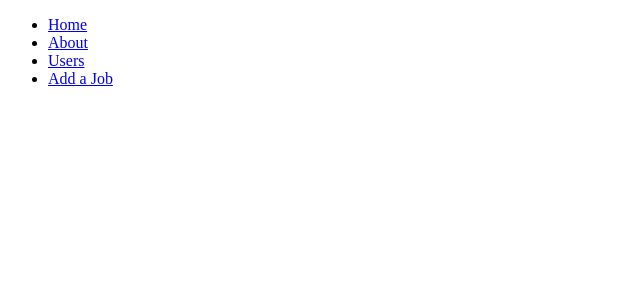
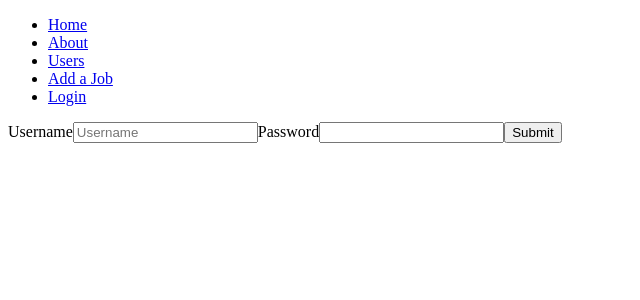
Before and after one commit to justdjango/job-board, a React (Create React App) app in the folder frontend/: page /login in a window 1280 px wide. Shown: the top 300 px of the page, without its empty margins (0-640 px from the left). Built offline with nearby package versions, Linux system fonts and the light colour scheme.

Commit message:
Authentication

```diff
--- a/frontend/src/App.js
+++ b/frontend/src/App.js
@@ -3,32 +3,20 @@
   BrowserRouter as Router,
   Routes,
   Route,
-  Link
 } from "react-router-dom";
+import { AuthContextProvider } from './contexts/AuthContext'
 import { JobList } from './components/JobList'
 import { JobDetail } from './components/JobDetail'
 import { JobCreate } from './components/JobCreate'
+import { Login } from './components/Login'
+import { Navbar } from "./components/Navbar";
 
 export default function App() {
   return (
     <Router>
+      <AuthContextProvider>
         <div>
-        <nav>
-          <ul>
-            <li>
-              <Link to="/">Home</Link>
-            </li>
-            <li>
-              <Link to="/about">About</Link>
-            </li>
-            <li>
-              <Link to="/users">Users</Link>
-            </li>
-            <li>
-              <Link to="/create-job">Add a Job</Link>
-            </li>
-          </ul>
-        </nav>
+          <Navbar />
 
           {/* A <Routes> looks through its children <Route>s and
               renders the first one that matches the current URL. */}
@@ -37,9 +25,11 @@
             <Route path="/users" element={<Users />} />
             <Route path="/jobs/:id" element={<JobDetail />} />
             <Route path="/create-job" element={<JobCreate />} exact />
+            <Route path="/login" element={<Login />} exact />
             <Route path="/" element={<JobList />} exact />
           </Routes>
         </div>
+      </AuthContextProvider>
     </Router>
   );
 }
--- a/frontend/src/api.js
+++ b/frontend/src/api.js
@@ -1,11 +1,15 @@
-const baseURL = "http://127.0.0.1:8000/api"
+const baseURL = "http://127.0.0.1:8000"
+const apiURL = `${baseURL}/api`
 
 export const API = {
+    auth: {
+        login: `${baseURL}/auth-token/`
+    },
     jobs: {
-        list: `${baseURL}/jobs/`,
-        create: `${baseURL}/create-job/`,
-        retrieve: id => `${baseURL}/jobs/${id}/`,
-        update: id => `${baseURL}/jobs/${id}/update/`,
-        delete: id => `${baseURL}/jobs/${id}/delete/`,
+        list: `${apiURL}/jobs/`,
+        create: `${apiURL}/create-job/`,
+        retrieve: id => `${apiURL}/jobs/${id}/`,
+        update: id => `${apiURL}/jobs/${id}/update/`,
+        delete: id => `${apiURL}/jobs/${id}/delete/`,
     }
 }
--- a/frontend/src/components/JobCreate.js
+++ b/frontend/src/components/JobCreate.js
@@ -1,15 +1,21 @@
+import { useContext, useState } from 'react';
 import { Formik, Field, Form } from 'formik';
 import axios from "axios"
 import { API } from '../api'
-import { useState } from 'react';
+import { AuthContext } from "../contexts/AuthContext";
 
 export function JobCreate() {
     const [loading, setLoading] = useState(false)
+    const { user: { token } } = useContext(AuthContext)
 
     function handleSubmit(values) {
         console.log(values)
         setLoading(true)
-        axios.post(API.jobs.create, values)
+        axios.post(API.jobs.create, values, {
+            headers: {
+                "Authorization": `Token ${token}`
+            }
+        })
             .then(res => {
                 console.log(res.data)
             })
@@ -23,11 +29,11 @@
             {loading && "Loading..."}
             <Formik
                 initialValues={{
-                    title: '',
-                    company_name: '',
-                    company_website: '',
-                    location:'',
-                    salary: null
+                    title: 'Software developer',
+                    company_name: 'Facebook',
+                    company_website: 'https://facebook.com',
+                    location:'California',
+                    salary: 100000
                 }}
                 onSubmit={handleSubmit}>
 
--- a/frontend/src/components/JobDetail.js
+++ b/frontend/src/components/JobDetail.js
@@ -16,7 +16,7 @@
           })
       }
       fetchJob()
-    }, [])
+    }, [id])
 
     return (
         <div>
--- /dev/null
+++ b/frontend/src/components/Login.js
@@ -0,0 +1,45 @@
+import { useState } from 'react';
+import { Formik, Field, Form } from 'formik';
+import axios from "axios"
+import { API } from '../api'
+import { authService } from '../services/authentication';
+
+export function Login() {
+    const [loading, setLoading] = useState(false)
+
+    function handleSubmit(values) {
+        setLoading(true)
+        axios.post(API.auth.login, values)
+            .then(res => authService.login(res.data.token))
+            .finally(() => setLoading(false))
+    }
+
+    return (
+        <div>
+            {loading && "Loading..."}
+            <Formik
+                initialValues={{
+                    username: '',
+                    password: '',
+                }}
+                onSubmit={handleSubmit}>
+
+                {({ errors, touched }) => (
+                    <Form>
+                        <label htmlFor="username">Username</label>
+                        <Field id="username" name="username" placeholder="Username" />
+                        {touched.username && errors.username && <div>{errors.username}</div>}
+
+                        <label htmlFor="password">Password</label>
+                        <Field id="password" name="password" type="password" />
+                        {touched.password && errors.password && <div>{errors.password}</div>}
+
+                        <button type="submit">Submit</button>
+                    </Form>
+                )}
+
+            </Formik>
+        </div>
+    )
+
+}
--- /dev/null
+++ b/frontend/src/components/Navbar.js
@@ -0,0 +1,35 @@
+import { useContext } from "react";
+import { Link } from "react-router-dom";
+import { AuthContext } from "../contexts/AuthContext";
+
+export function Navbar() {
+    const { user } = useContext(AuthContext)
+
+    return (
+        <nav>
+            <ul>
+              <li>
+                <Link to="/">Home</Link>
+              </li>
+              <li>
+                <Link to="/about">About</Link>
+              </li>
+              <li>
+                <Link to="/users">Users</Link>
+              </li>
+              <li>
+                <Link to="/create-job">Add a Job</Link>
+              </li>
+              {user ? (
+                <li>
+                   <Link to="/logout">Logout</Link>
+                </li>
+              ) : (
+                <li>
+                    <Link to="/login">Login</Link>
+                </li>
+              )}
+            </ul>
+        </nav>
+    )
+}
--- /dev/null
+++ b/frontend/src/contexts/AuthContext.js
@@ -0,0 +1,31 @@
+import React, { useState } from 'react'
+import { authService } from '../services/authentication'
+
+export const AuthContext = React.createContext(null)
+
+export function AuthContextProvider({ children }) {
+
+    const [user, setUser] = useState(() => {
+        return authService.getUser()
+    })
+
+    function logout() {
+        authService.logout()
+        setUser(null)
+    }
+
+    function login() {
+        const user = authService.login()
+        setUser(user)
+    }
+
+    return (
+        <AuthContext.Provider value={{
+            logout,
+            login,
+            user
+        }}>
+            {children}
+        </AuthContext.Provider>
+    )
+}
--- /dev/null
+++ b/frontend/src/services/authentication.js
@@ -0,0 +1,30 @@
+function login(token) {
+    const user = {
+        // email: "test@test.com",
+        token: token,
+        // userId: 1
+    }
+    localStorage.setItem('user', JSON.stringify(user))
+    return user
+}
+
+function logout() {
+    console.log("Logging out...")
+    localStorage.removeItem('user')
+}
+
+function isLoggedIn() {
+    const user = localStorage.getItem('user')
+    return user !== null
+}
+
+function getUser() {
+    return JSON.parse(localStorage.getItem('user'))
+}
+
+export const authService = {
+    login,
+    logout,
+    isLoggedIn,
+    getUser
+}
```
Lines whose indentation alone changed are shown as unchanged.
